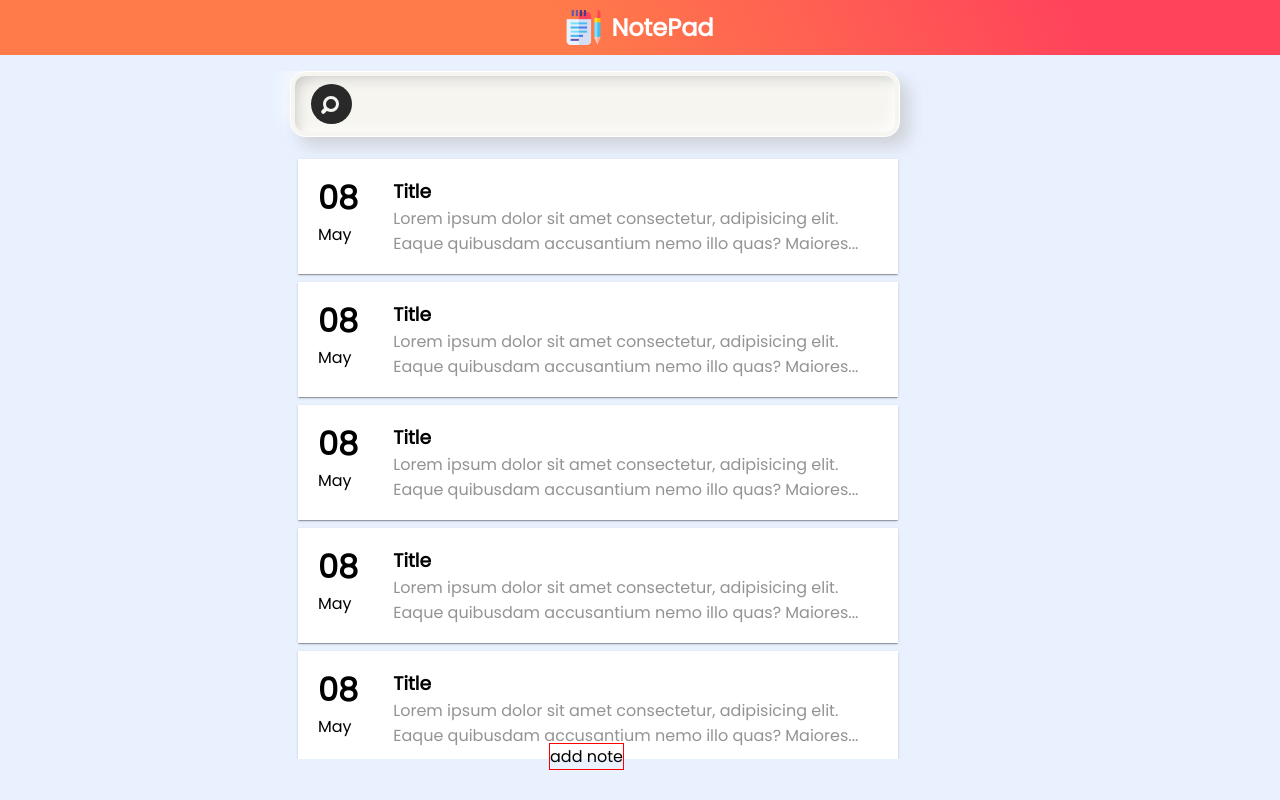
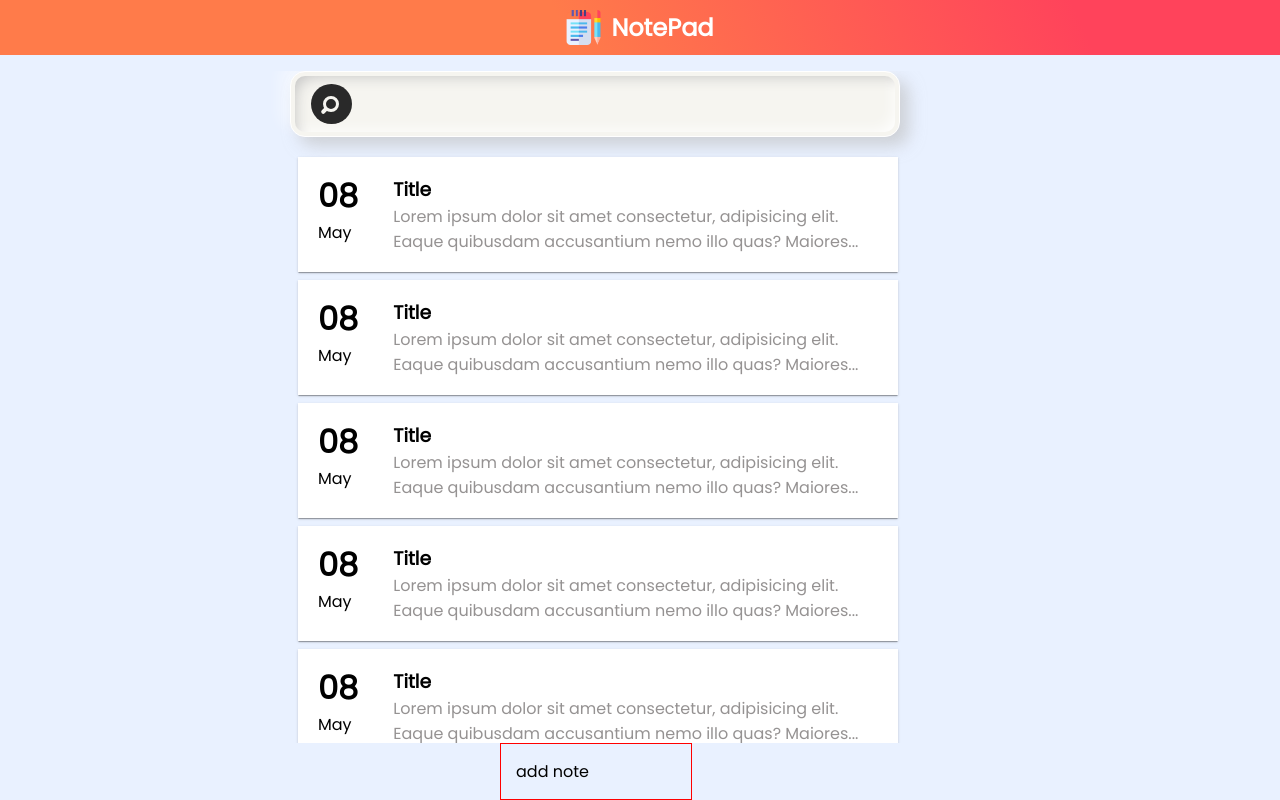
Before and after one commit to Moro-Afriyie/Note-App, an Angular app: page / in a window 1280 px wide. Built offline with nearby package versions, Linux system fonts and the light colour scheme.

Commit message:
new note icon added

```diff
--- a/src/app/notepad-page/notepad-page.component.scss
+++ b/src/app/notepad-page/notepad-page.component.scss
@@ -180,9 +180,8 @@ form {
 }
 
 .add__note {
-    position: absolute;
     border: 1px solid red;
-    z-index: 100;
-    bottom: 30px;
-    left: 37%;
+    padding: 15px;
+    width: 160px;
+    margin-left: 30%;
 }
```
